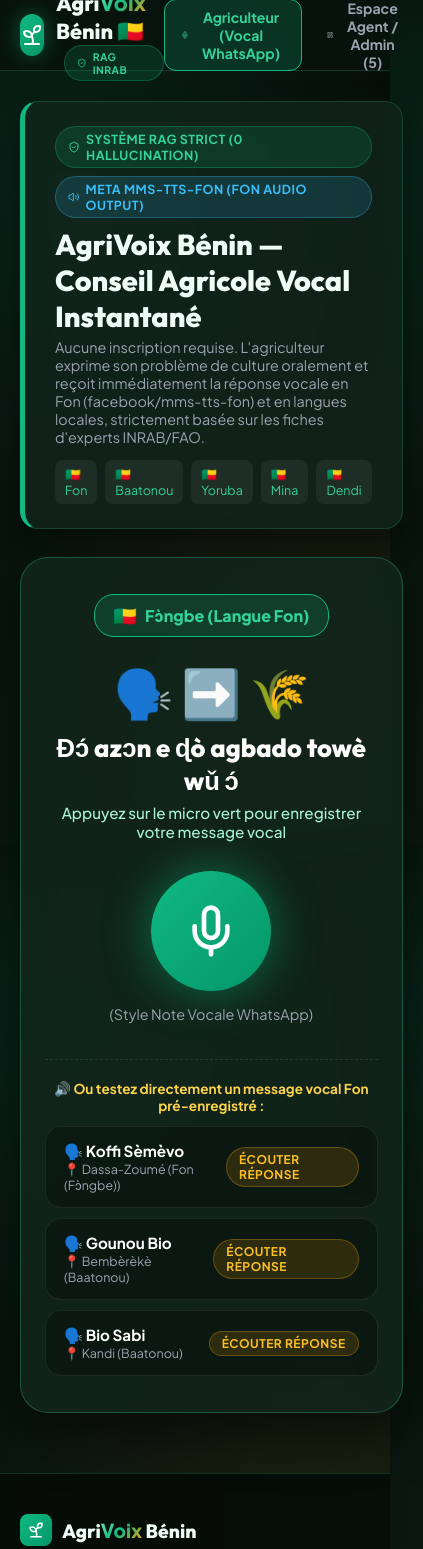
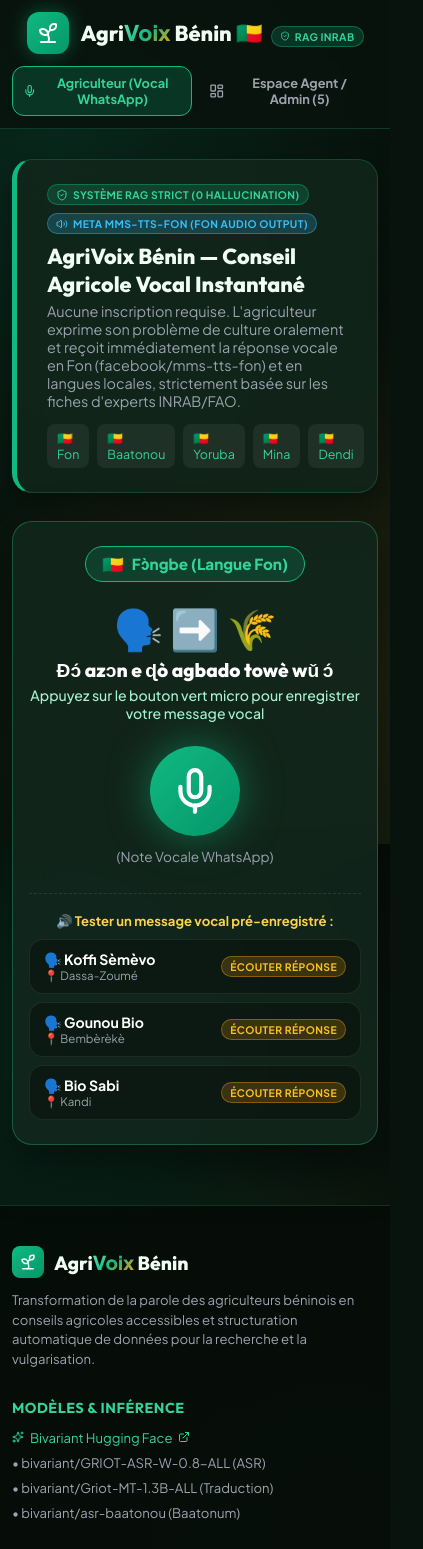
Before and after one commit to Hope-land321/Hack_Indaba, a React (Vite) app: page / in a window 390 px wide. Shown: the top 1549 px of the page, 423 px wide, since content can reach past the window. Built offline with nearby package versions, Linux system fonts and the light colour scheme; the HTML template or start-up script is replaced by a standard one.

Commit message:
fix: Add full mobile responsiveness, touch-friendly UI and media queries for smartphones

```diff
--- a/src/components/VoiceRecorder.jsx
+++ b/src/components/VoiceRecorder.jsx
@@ -15,7 +15,7 @@
   const audioChunksRef = useRef([]);
   const timerRef = useRef(null);
 
-  // Démarrer l'enregistrement vocal (Style WhatsApp)
+  // Démarrer l'enregistrement vocal
   const startRecording = async () => {
     try {
       const stream = await navigator.mediaDevices.getUserMedia({ audio: true });
@@ -42,7 +42,7 @@
         setRecordingTime((prev) => prev + 1);
       }, 1000);
     } catch (err) {
-      console.warn('Fallback enregistreur simulé:', err);
+      console.warn('Fallback micro simulé:', err);
       setIsRecording(true);
       setRecordingTime(0);
       timerRef.current = setInterval(() => {
@@ -51,7 +51,7 @@
     }
   };
 
-  // Arrêter l'enregistrement vocal et déclencher AUTOMATIQUEMENT la réponse orale Fon en arrière-plan
+  // Arrêter l'enregistrement vocal et déclencher AUTOMATIQUEMENT le RAG + MMS-TTS-FON
   const stopRecordingAndProcess = async () => {
     if (mediaRecorderRef.current && mediaRecorderRef.current.state !== 'inactive') {
       mediaRecorderRef.current.stop();
@@ -64,14 +64,14 @@
     await handleRunAutomaticPipeline(currentBlob, null);
   };
 
-  // Échantillon audio WhatsApp prêt à l'emploi
+  // Sélectionner un exemple audio pré-enregistré
   const handleSelectSample = async (sample) => {
     setActiveSampleId(sample.id);
     setSelectedLang(sample.language);
     await handleRunAutomaticPipeline(null, sample);
   };
 
-  // Traitement automatique RAG + Inscription automatique en arrière-plan + Synthèse Vocale Fon
+  // Traitement automatique
   const handleRunAutomaticPipeline = async (blob, sample) => {
     setIsProcessing(true);
     try {
@@ -81,10 +81,8 @@
         sampleData: sample
       });
 
-      // Notification en arrière-plan (Automatique - Zéro bouton requis)
       onDiagnosticGenerated(payload);
 
-      // Lecture automatique immédiate de la réponse Fon (facebook/mms-tts-fon)
       if (payload.conseil_fon) {
         speakFonTTS(payload.conseil_fon);
       }
@@ -102,44 +100,45 @@
   };
 
   return (
-    <div style={{
-      maxWidth: '600px',
+    <div className="whatsapp-container" style={{
+      maxWidth: '550px',
       margin: '0 auto',
-      background: 'rgba(18, 38, 28, 0.85)',
+      width: '100%',
+      background: 'rgba(18, 38, 28, 0.9)',
       backdropFilter: 'blur(20px)',
       borderRadius: '28px',
-      padding: '36px 24px',
+      padding: '30px 20px',
       border: '1.5px solid rgba(52, 211, 153, 0.3)',
       boxShadow: '0 20px 50px rgba(0,0,0,0.5)',
       textAlign: 'center'
     }}>
       {/* Indicatif Langue Locale Fon */}
-      <div style={{ display: 'inline-flex', alignItems: 'center', gap: '8px', background: 'rgba(16, 185, 129, 0.18)', padding: '8px 18px', borderRadius: '20px', border: '1px solid #10b981', marginBottom: '24px' }}>
-        <span style={{ fontSize: '1.2rem' }}>🇧🇯</span>
-        <span style={{ fontWeight: 800, color: '#34d399', fontSize: '1rem' }}>Fɔ̀ngbe (Langue Fon)</span>
+      <div style={{ display: 'inline-flex', alignItems: 'center', gap: '8px', background: 'rgba(16, 185, 129, 0.18)', padding: '6px 16px', borderRadius: '20px', border: '1px solid #10b981', marginBottom: '20px' }}>
+        <span style={{ fontSize: '1.1rem' }}>🇧🇯</span>
+        <span style={{ fontWeight: 800, color: '#34d399', fontSize: '0.95rem' }}>Fɔ̀ngbe (Langue Fon)</span>
       </div>
 
-      {/* Message d'explication ultra-simple avec pictogramme */}
-      <div style={{ marginBottom: '30px' }}>
-        <div style={{ fontSize: '3rem', marginBottom: '8px' }}>🗣️ ➡️ 🌾</div>
-        <h2 style={{ fontSize: '1.6rem', fontWeight: 800, color: '#ffffff' }}>
+      {/* Pictogramme et Titre */}
+      <div style={{ marginBottom: '20px' }}>
+        <div style={{ fontSize: '2.5rem', marginBottom: '4px' }}>🗣️ ➡️ 🌾</div>
+        <h2 style={{ fontSize: '1.4rem', fontWeight: 800, color: '#ffffff' }}>
           Ɖɔ́ azɔn e ɖò agbado towè wǔ ɔ́
         </h2>
-        <p style={{ fontSize: '0.95rem', color: '#a7f3d0', marginTop: '6px', fontWeight: 500 }}>
-          Appuyez sur le micro vert pour enregistrer votre message vocal
+        <p style={{ fontSize: '0.88rem', color: '#a7f3d0', marginTop: '4px', fontWeight: 500 }}>
+          Appuyez sur le bouton vert micro pour enregistrer votre message vocal
         </p>
       </div>
 
-      {/* BOUTON MICROPHONE STYLE WHATSAPP GRAND FORMAT */}
-      <div style={{ margin: '30px 0', position: 'relative' }}>
+      {/* BOUTON MICROPHONE STYLE WHATSAPP MOBILE */}
+      <div style={{ margin: '24px 0', position: 'relative' }}>
         {isRecording ? (
           <div>
             <button
               onClick={stopRecordingAndProcess}
               className="recording-pulse"
               style={{
-                width: '120px',
-                height: '120px',
+                width: '110px',
+                height: '110px',
                 borderRadius: '50%',
                 border: 'none',
                 background: '#ef4444',
@@ -148,16 +147,16 @@
                 alignItems: 'center',
                 justifyContent: 'center',
                 cursor: 'pointer',
-                boxShadow: '0 0 40px rgba(239, 68, 68, 0.6)'
+                boxShadow: '0 0 35px rgba(239, 68, 68, 0.6)'
               }}
             >
-              <Square size={48} color="#ffffff" />
+              <Square size={44} color="#ffffff" />
             </button>
-            <div style={{ marginTop: '16px', color: '#ef4444', fontWeight: 800, fontSize: '1.4rem' }}>
-              🔴 Enregistrement... {formatTimer(recordingTime)}
+            <div style={{ marginTop: '14px', color: '#ef4444', fontWeight: 800, fontSize: '1.25rem' }}>
+              🔴 {formatTimer(recordingTime)}
             </div>
-            <p style={{ fontSize: '0.85rem', color: 'var(--text-muted)', marginTop: '4px' }}>
-              Appuyez pour arrêter et recevoir la réponse vocale
+            <p style={{ fontSize: '0.8rem', color: 'var(--text-muted)', marginTop: '4px' }}>
+              Appuyez pour terminer et écouter la réponse vocale
             </p>
           </div>
         ) : (
@@ -167,42 +166,41 @@
               onClick={startRecording}
               className="gradient-btn"
               style={{
-                width: '120px',
-                height: '120px',
+                width: '110px',
+                height: '110px',
                 borderRadius: '50%',
                 border: 'none',
                 display: 'inline-flex',
                 alignItems: 'center',
                 justifyContent: 'center',
                 cursor: 'pointer',
-                boxShadow: '0 0 45px rgba(16, 185, 129, 0.5)',
-                transition: 'all 0.3s ease'
+                boxShadow: '0 0 40px rgba(16, 185, 129, 0.5)'
               }}
             >
-              <Mic size={56} color="#ffffff" />
+              <Mic size={50} color="#ffffff" />
             </button>
-            <div style={{ marginTop: '14px', fontSize: '0.9rem', color: '#9ca3af' }}>
-              (Style Note Vocale WhatsApp)
+            <div style={{ marginTop: '12px', fontSize: '0.85rem', color: '#9ca3af' }}>
+              (Note Vocale WhatsApp)
             </div>
           </div>
         )}
 
         {isProcessing && (
-          <div style={{ marginTop: '24px', padding: '16px', background: 'rgba(16, 185, 129, 0.2)', borderRadius: '16px', border: '1px solid #10b981' }}>
-            <span className="wave-bar" style={{ height: '20px' }}></span>
-            <span style={{ fontWeight: 700, color: '#34d399', marginLeft: '12px', fontSize: '1rem' }}>
-              Analyse RAG & Génération Vocale Fon (mms-tts-fon)...
+          <div style={{ marginTop: '20px', padding: '14px', background: 'rgba(16, 185, 129, 0.2)', borderRadius: '14px', border: '1px solid #10b981' }}>
+            <span className="wave-bar" style={{ height: '18px' }}></span>
+            <span style={{ fontWeight: 700, color: '#34d399', marginLeft: '10px', fontSize: '0.9rem' }}>
+              Recherche RAG & Voix Fon (mms-tts-fon)...
             </span>
           </div>
         )}
       </div>
 
-      {/* Échantillons Vocaux Rapides en Fon */}
-      <div style={{ marginTop: '36px', paddingTop: '20px', borderTop: '1px dashed rgba(255,255,255,0.1)' }}>
-        <p style={{ fontSize: '0.85rem', color: '#fcd34d', fontWeight: 700, marginBottom: '12px' }}>
-          🔊 Ou testez directement un message vocal Fon pré-enregistré :
+      {/* Échantillons Vocaux Fon */}
+      <div style={{ marginTop: '28px', paddingTop: '18px', borderTop: '1px dashed rgba(255,255,255,0.1)' }}>
+        <p style={{ fontSize: '0.82rem', color: '#fcd34d', fontWeight: 700, marginBottom: '10px' }}>
+          🔊 Tester un message vocal pré-enregistré :
         </p>
-        <div style={{ display: 'flex', flexDirection: 'column', gap: '10px' }}>
+        <div style={{ display: 'flex', flexDirection: 'column', gap: '8px' }}>
           {SAMPLE_AUDIO_NOTES.slice(0, 3).map((sample) => (
             <button
               key={sample.id}
@@ -211,8 +209,8 @@
                 display: 'flex',
                 alignItems: 'center',
                 justifyContent: 'space-between',
-                padding: '14px 18px',
-                borderRadius: '16px',
+                padding: '10px 14px',
+                borderRadius: '14px',
                 background: activeSampleId === sample.id ? 'rgba(245, 158, 11, 0.25)' : 'rgba(0,0,0,0.3)',
                 border: activeSampleId === sample.id ? '1.5px solid #f59e0b' : '1px solid rgba(255,255,255,0.08)',
                 color: '#ffffff',
@@ -221,10 +219,10 @@
               }}
             >
               <div>
-                <div style={{ fontWeight: 700, color: '#ffffff', fontSize: '0.95rem' }}>🗣️ {sample.farmerName}</div>
-                <div style={{ fontSize: '0.78rem', color: 'var(--text-muted)' }}>📍 {sample.location} ({sample.langLabel})</div>
+                <div style={{ fontWeight: 700, color: '#ffffff', fontSize: '0.88rem' }}>🗣️ {sample.farmerName}</div>
+                <div style={{ fontSize: '0.72rem', color: 'var(--text-muted)' }}>📍 {sample.location}</div>
               </div>
-              <span className="badge badge-warning" style={{ fontSize: '0.75rem' }}>Écouter Réponse</span>
+              <span className="badge badge-warning" style={{ fontSize: '0.7rem' }}>Écouter Réponse</span>
             </button>
           ))}
         </div>
--- a/src/index.css
+++ b/src/index.css
@@ -2,8 +2,8 @@
 
 :root {
   --bg-dark: #09130e;
-  --bg-card: rgba(18, 38, 28, 0.75);
-  --bg-card-hover: rgba(26, 54, 40, 0.85);
+  --bg-card: rgba(18, 38, 28, 0.85);
+  --bg-card-hover: rgba(26, 54, 40, 0.95);
   --border-color: rgba(52, 211, 153, 0.2);
   --border-glow: rgba(52, 211, 153, 0.4);
   --primary: #10b981;
@@ -17,9 +17,9 @@
   --danger: #ef4444;
   --warning: #f59e0b;
   --success: #10b981;
-  --radius-lg: 18px;
+  --radius-lg: 20px;
   --radius-md: 12px;
-  --shadow-glow: 0 0 25px rgba(16, 185, 129, 0.18);
+  --shadow-glow: 0 0 25px rgba(16, 185, 129, 0.2);
 }
 
 * {
@@ -27,6 +27,12 @@
   margin: 0;
   padding: 0;
   font-family: 'Plus Jakarta Sans', -apple-system, BlinkMacSystemFont, 'Segoe UI', Roboto, sans-serif;
+  -webkit-tap-highlight-color: transparent;
+}
+
+html, body {
+  width: 100%;
+  overflow-x: hidden;
 }
 
 body {
@@ -34,18 +40,25 @@
   color: var(--text-main);
   min-height: 100vh;
   background-image:
-    radial-gradient(circle at 15% 20%, rgba(16, 185, 129, 0.12) 0%, transparent 45%),
-    radial-gradient(circle at 85% 80%, rgba(245, 158, 11, 0.08) 0%, transparent 45%),
+    radial-gradient(circle at 15% 20%, rgba(16, 185, 129, 0.15) 0%, transparent 50%),
+    radial-gradient(circle at 85% 80%, rgba(245, 158, 11, 0.1) 0%, transparent 50%),
     linear-gradient(to bottom, #060d09, #0a1811);
   background-attachment: fixed;
-  overflow-x: hidden;
 }
 
 h1, h2, h3, h4, .brand-font {
   font-family: 'Outfit', sans-serif;
 }
 
-/* Glassmorphism Card Utility */
+/* Container Responsif */
+.container {
+  width: 100%;
+  max-width: 1240px;
+  margin: 0 auto;
+  padding: 0 16px;
+}
+
+/* Card Glassmorphism Responsif */
 .glass-card {
   background: var(--bg-card);
   backdrop-filter: blur(16px);
@@ -53,7 +66,8 @@
   border: 1px solid var(--border-color);
   border-radius: var(--radius-lg);
   box-shadow: 0 10px 30px rgba(0, 0, 0, 0.4);
-  transition: all 0.3s cubic-bezier(0.4, 0, 0.2, 1);
+  transition: all 0.3s ease;
+  width: 100%;
 }
 
 .glass-card:hover {
@@ -68,35 +82,31 @@
   -webkit-text-fill-color: transparent;
 }
 
-.gradient-bg {
-  background: linear-gradient(135deg, var(--primary-dark) 0%, var(--primary) 100%);
-}
-
 .gradient-btn {
   background: linear-gradient(135deg, #10b981 0%, #059669 100%);
   color: white;
   border: none;
-  font-weight: 600;
+  font-weight: 700;
   cursor: pointer;
   box-shadow: 0 4px 15px rgba(16, 185, 129, 0.3);
   transition: all 0.25s ease;
+  touch-action: manipulation;
 }
 
-.gradient-btn:hover {
-  transform: translateY(-2px);
+.gradient-btn:active, .gradient-btn:hover {
+  transform: scale(0.98);
   box-shadow: 0 6px 20px rgba(16, 185, 129, 0.5);
-  background: linear-gradient(135deg, #34d399 0%, #10b981 100%);
 }
 
-/* Record Pulse Animation */
+/* Enregistrement Vocal Pulse */
 @keyframes pulse-ring {
   0% {
     transform: scale(0.95);
     box-shadow: 0 0 0 0 rgba(239, 68, 68, 0.7);
   }
   70% {
-    transform: scale(1.08);
-    box-shadow: 0 0 0 20px rgba(239, 68, 68, 0);
+    transform: scale(1.06);
+    box-shadow: 0 0 0 18px rgba(239, 68, 68, 0);
   }
   100% {
     transform: scale(0.95);
@@ -105,15 +115,14 @@
 }
 
 .recording-pulse {
-  animation: pulse-ring 1.8s infinite cubic-bezier(0.45, 0, 0.55, 1);
-  background: radial-gradient(circle, #ef4444 0%, #dc2626 100%) !important;
+  animation: pulse-ring 1.6s infinite ease-in-out;
 }
 
 /* Audio Waveform Animation */
 .wave-bar {
   display: inline-block;
   width: 4px;
-  height: 24px;
+  height: 20px;
   background-color: var(--primary-light);
   border-radius: 4px;
   margin: 0 2px;
@@ -122,74 +131,122 @@
 
 @keyframes wave {
   0%, 100% { height: 8px; }
-  50% { height: 32px; }
+  50% { height: 28px; }
 }
 
 .wave-bar:nth-child(1) { animation-delay: 0.1s; }
 .wave-bar:nth-child(2) { animation-delay: 0.2s; }
 .wave-bar:nth-child(3) { animation-delay: 0.3s; }
 .wave-bar:nth-child(4) { animation-delay: 0.4s; }
-.wave-bar:nth-child(5) { animation-delay: 0.2s; }
 
-/* Custom Scrollbar */
-::-webkit-scrollbar {
-  width: 8px;
-  height: 8px;
-}
-
-::-webkit-scrollbar-track {
-  background: #09130e;
-}
-
-::-webkit-scrollbar-thumb {
-  background: rgba(52, 211, 153, 0.25);
-  border-radius: 4px;
-}
-
-::-webkit-scrollbar-thumb:hover {
-  background: var(--primary);
-}
-
-/* Badges */
+/* Badges Responsifs */
 .badge {
   display: inline-flex;
   align-items: center;
-  gap: 6px;
-  padding: 4px 12px;
+  gap: 5px;
+  padding: 4px 10px;
   border-radius: 9999px;
-  font-size: 0.78rem;
+  font-size: 0.72rem;
   font-weight: 700;
   text-transform: uppercase;
-  letter-spacing: 0.5px;
+  letter-spacing: 0.4px;
+  white-space: nowrap;
 }
 
 .badge-success {
-  background: rgba(16, 185, 129, 0.15);
+  background: rgba(16, 185, 129, 0.2);
   color: #34d399;
-  border: 1px solid rgba(16, 185, 129, 0.3);
+  border: 1px solid rgba(16, 185, 129, 0.4);
 }
 
 .badge-warning {
-  background: rgba(245, 158, 11, 0.15);
+  background: rgba(245, 158, 11, 0.2);
   color: #fbbf24;
-  border: 1px solid rgba(245, 158, 11, 0.3);
+  border: 1px solid rgba(245, 158, 11, 0.4);
 }
 
 .badge-danger {
-  background: rgba(239, 68, 68, 0.15);
+  background: rgba(239, 68, 68, 0.2);
   color: #f87171;
-  border: 1px solid rgba(239, 68, 68, 0.3);
+  border: 1px solid rgba(239, 68, 68, 0.4);
 }
 
 .badge-info {
-  background: rgba(56, 189, 248, 0.15);
+  background: rgba(56, 189, 248, 0.2);
   color: #38bdf8;
-  border: 1px solid rgba(56, 189, 248, 0.3);
+  border: 1px solid rgba(56, 189, 248, 0.4);
 }
 
-/* Tooltip & Responsive Container */
-.container {
-  max-width: 1280px;
-  margin: 0 auto;
-  padding: 0 20px;
+/* ========================================================= */
+/* MEDIA QUERIES MOBILE & TABLETTE (RESPONSIVE ADAPTATION)   */
+/* ========================================================= */
+
+@media (max-width: 768px) {
+  .container {
+    padding: 0 12px;
+  }
+
+  header .container {
+    flex-direction: column !important;
+    height: auto !important;
+    padding: 12px !important;
+    gap: 12px !important;
+  }
+
+  nav {
+    width: 100%;
+    justify-content: center;
+    gap: 6px !important;
+  }
+
+  nav button {
+    flex: 1;
+    justify-content: center;
+    padding: 8px 10px !important;
+    font-size: 0.8rem !important;
+  }
+
+  /* Espace Enregistreur Vocal WhatsApp Mobile */
+  .whatsapp-container {
+    padding: 24px 16px !important;
+    border-radius: 20px !important;
+  }
+
+  #whatsapp-mic-btn {
+    width: 100px !important;
+    height: 100px !important;
+  }
+
+  /* Cartes et grilles adaptables */
+  .responsive-grid {
+    grid-template-columns: 1fr !important;
+  }
+
+  table {
+    font-size: 0.75rem !important;
+  }
+
+  th, td {
+    padding: 8px 6px !important;
+  }
 }
+
+@media (max-width: 480px) {
+  h1 {
+    font-size: 1.35rem !important;
+  }
+
+  h2 {
+    font-size: 1.2rem !important;
+  }
+
+  .badge {
+    font-size: 0.65rem !important;
+    padding: 3px 8px !important;
+  }
+
+  #whatsapp-mic-btn {
+    width: 90px !important;
+    height: 90px !important;
+  }
+}
```
